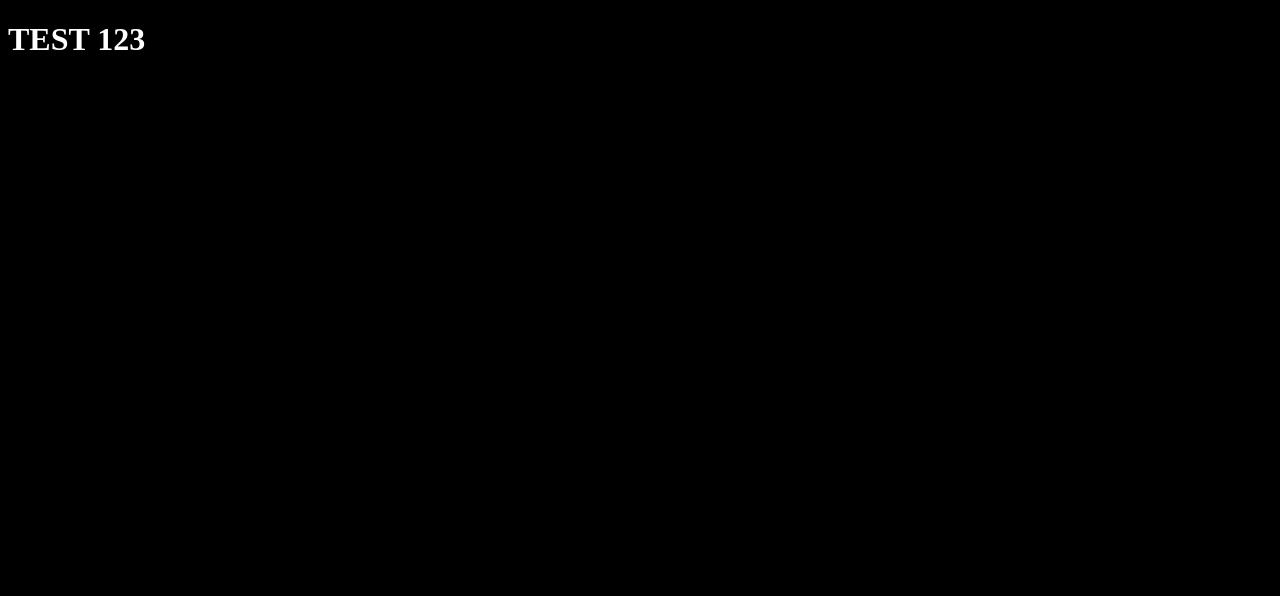
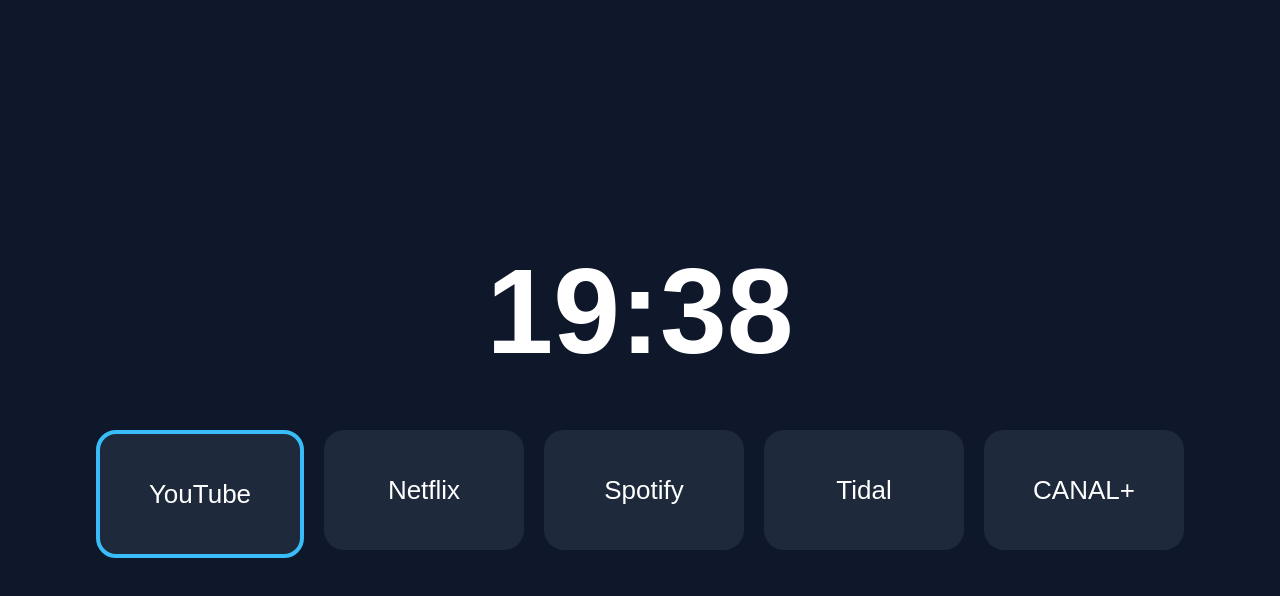
Before and after one commit to wolek66/Samsung-TV-Launcher, a plain HTML site: page index.html in a window 1280 px wide. Drawn offline with Linux system fonts and the light colour scheme.

Commit message:
Update index.html for Samsung TV Launcher

```diff
--- a/index.html
+++ b/index.html
@@ -1,10 +1,83 @@
 <!DOCTYPE html>
-<html>
+<html lang="pl">
 <head>
-<meta charset="utf-8">
-<title>TEST</title>
+<meta charset="UTF-8">
+<meta name="viewport" content="width=device-width, initial-scale=1.0">
+<title>Samsung TV Launcher</title>
+
+<style>
+body{
+    margin:0;
+    background:#0f172a;
+    color:white;
+    font-family:Arial,sans-serif;
+    height:100vh;
+
+    display:flex;
+    flex-direction:column;
+    justify-content:center;
+    align-items:center;
+}
+
+.clock{
+    font-size:120px;
+    font-weight:bold;
+    margin-bottom:50px;
+}
+
+.apps{
+    display:flex;
+    gap:20px;
+}
+
+.app{
+    width:200px;
+    height:120px;
+    background:#1e293b;
+    border-radius:20px;
+
+    display:flex;
+    justify-content:center;
+    align-items:center;
+
+    font-size:26px;
+}
+
+.selected{
+    border:4px solid #38bdf8;
+}
+</style>
+
 </head>
-<body style="background:black;color:white">
-<h1>TEST 123</h1>
+<body>
+
+<div id="clock" class="clock">00:00</div>
+
+<div class="apps">
+<div class="app selected">YouTube</div>
+<div class="app">Netflix</div>
+<div class="app">Spotify</div>
+<div class="app">Tidal</div>
+<div class="app">CANAL+</div>
+</div>
+
+<script>
+function updateClock(){
+    const now = new Date();
+
+    document.getElementById("clock").innerText =
+    now.toLocaleTimeString(
+       "pl-PL",
+       {
+          hour:"2-digit",
+          minute:"2-digit"
+       }
+    );
+}
+
+updateClock();
+setInterval(updateClock,1000);
+</script>
+
 </body>
 </html>
```
